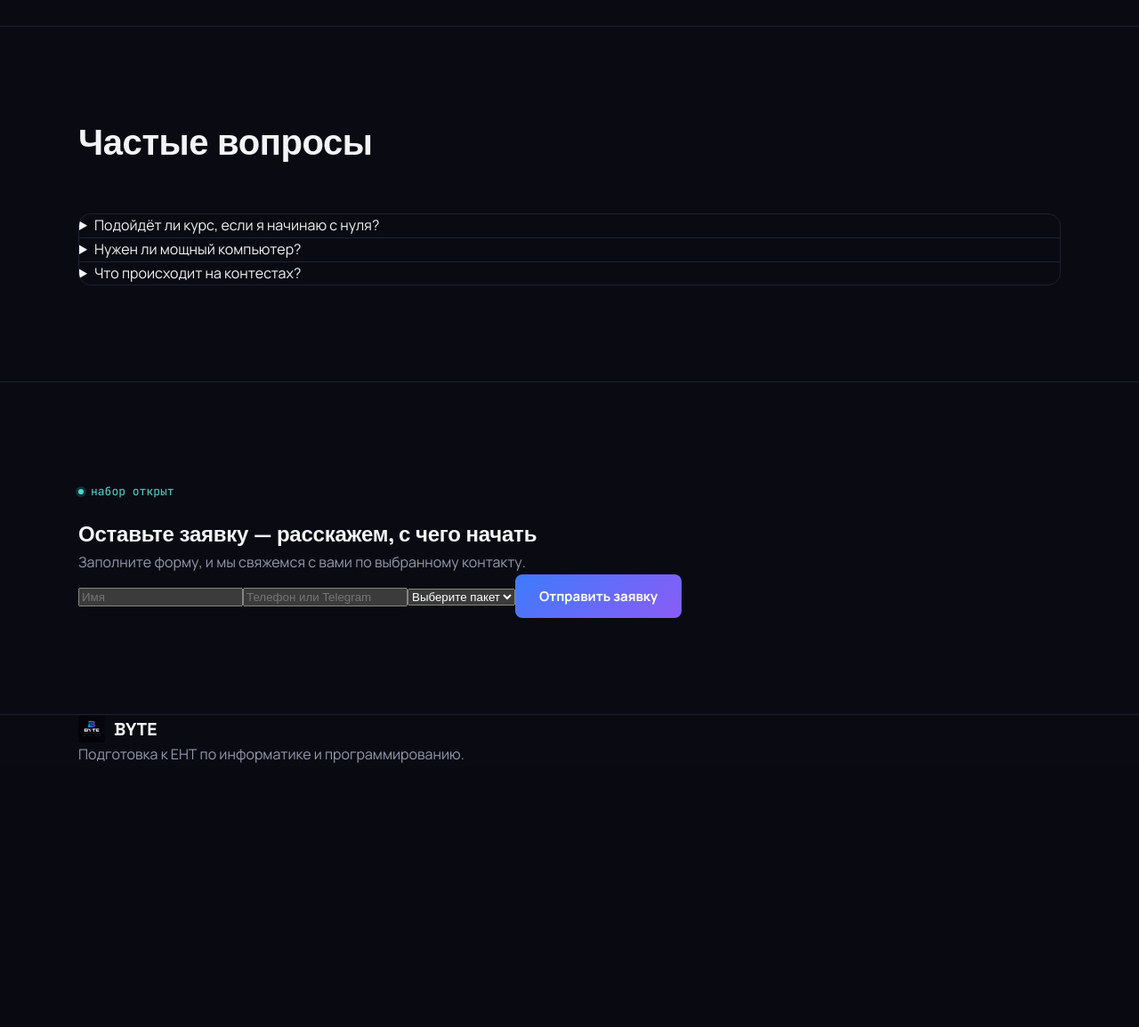
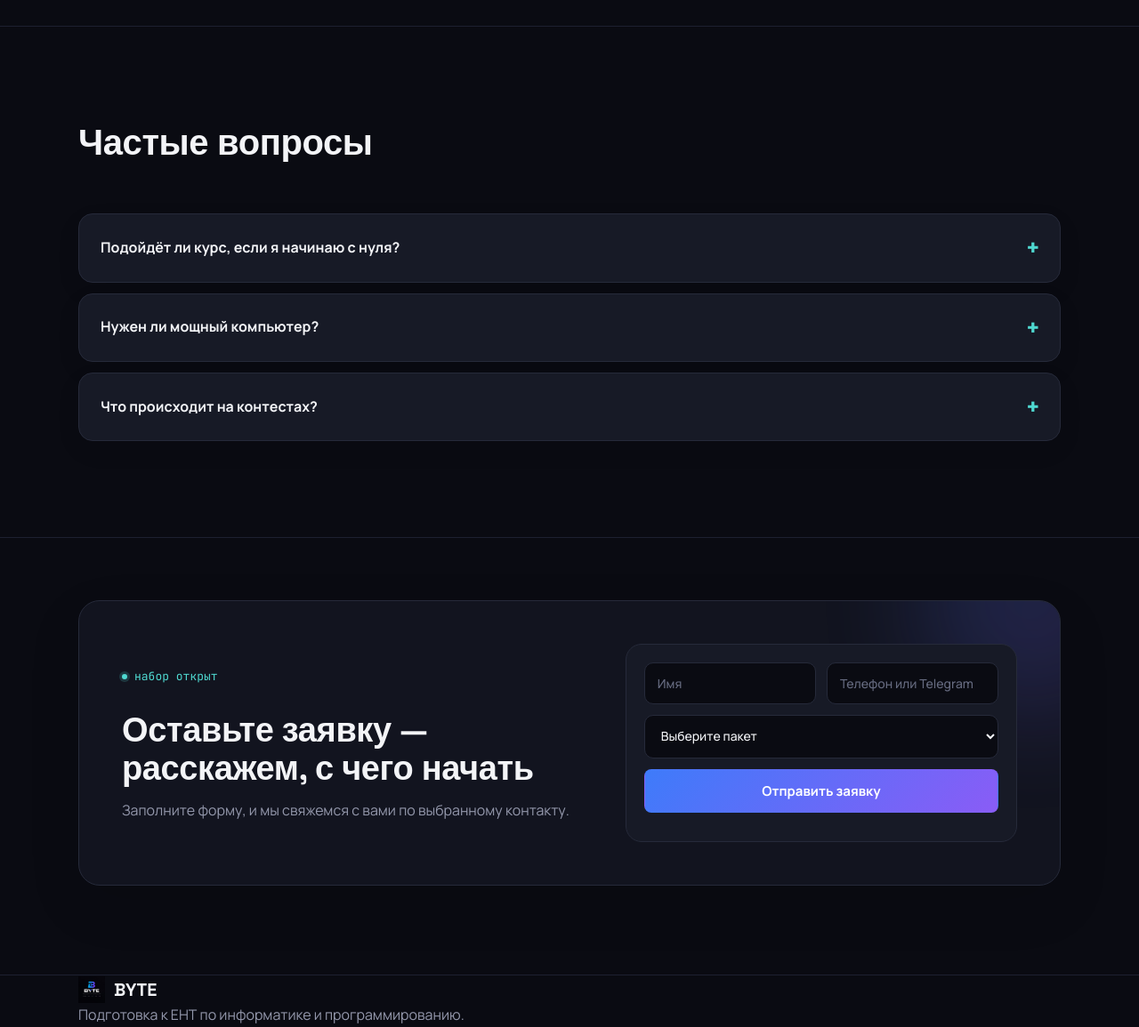
Before and after one commit to TamerlanZhumalipov/BYTE, a Django app: page / in a window 1280 px wide. Shown: the part 4319-5474 px from the top of the page at 89% size. Before the commit the page ends 5177 px from the top, so only its background shows below. Run offline with Django 4.2, Linux system fonts and the light colour scheme.

Commit message:
fix: polish landing FAQ and lead form in both themes

```diff
--- a/static/css/theme.css
+++ b/static/css/theme.css
@@ -13,3 +13,23 @@ html.light-theme .btn-ghost:hover{background:#eafaff;border-color:var(--cyan)}
 html.light-theme .ai-bubble{background:#f0f8fc;color:var(--text)}
 html.light-theme .ai-msg-user .ai-bubble{background:linear-gradient(135deg,rgba(22,120,242,.13),rgba(8,189,207,.13))}
 .theme-button{width:40px;height:40px;display:inline-grid;place-items:center;flex:0 0 40px;border:1px solid var(--border);border-radius:12px;background:var(--bg-card);color:var(--text);cursor:pointer;font-size:18px;line-height:1;transition:.18s ease}.theme-button:hover{border-color:var(--cyan);transform:translateY(-1px)}
+
+/* Landing: FAQ built with native details */
+.faq-list{display:grid;gap:12px;background:transparent;border:0;overflow:visible}
+.faq-item{background:var(--bg-card);border:1px solid var(--border);border-radius:16px;overflow:hidden;box-shadow:0 10px 30px rgba(0,0,0,.06)}
+.faq-item summary{list-style:none;cursor:pointer;padding:20px 24px;color:var(--text);font-family:var(--font-body);font-size:16px;font-weight:700;display:flex;align-items:center;justify-content:space-between;gap:20px}
+.faq-item summary::-webkit-details-marker{display:none}.faq-item summary::after{content:'+';font-family:var(--font-mono);font-size:22px;color:var(--cyan);transition:transform .2s ease}.faq-item[open] summary::after{transform:rotate(45deg)}
+.faq-item p{padding:0 24px 22px;max-width:760px;font-size:14.5px;line-height:1.7}
+
+/* Landing: CTA/application card */
+#cta{padding-top:70px;padding-bottom:100px}
+#cta .container{max-width:1160px}
+.cta-box{position:relative;overflow:hidden;display:grid;grid-template-columns:minmax(0,1fr) minmax(420px,.85fr);gap:48px;align-items:center;padding:48px;border:1px solid var(--border);border-radius:24px;background:var(--bg-elevated);box-shadow:0 22px 60px rgba(0,0,0,.10)}
+.cta-box::before{content:'';position:absolute;width:260px;height:260px;right:-100px;top:-130px;border-radius:50%;background:var(--gradient);filter:blur(60px);opacity:.18;pointer-events:none}
+.cta-box h2{font-size:clamp(28px,3vw,38px);line-height:1.15;margin:10px 0 12px}.cta-box>div>p{max-width:520px}
+.lead-form{position:relative;display:grid;grid-template-columns:1fr 1fr;gap:12px;padding:20px;border:1px solid var(--border);border-radius:18px;background:var(--bg-card)}
+.lead-form input,.lead-form select{width:100%;min-width:0;padding:13px 14px;border:1px solid var(--border);border-radius:10px;background:var(--bg);color:var(--text);font:500 14px var(--font-body);outline:none}.lead-form input:focus,.lead-form select:focus{border-color:var(--cyan);box-shadow:0 0 0 3px rgba(79,216,208,.10)}.lead-form input::placeholder{color:var(--text-faint)}
+.lead-form select,.lead-form button,.lead-form .form-status{grid-column:1/-1}.lead-form button{min-height:48px}.form-status{min-height:0;margin:0;font-size:13px}
+html.light-theme .cta-box{background:linear-gradient(135deg,#fff 0%,#f4fcff 100%);box-shadow:0 24px 70px rgba(20,104,145,.10)}html.light-theme .lead-form{background:#fff}
+@media(max-width:850px){.cta-box{grid-template-columns:1fr;padding:30px;gap:28px}.lead-form{grid-template-columns:1fr}.lead-form input,.lead-form select,.lead-form button{grid-column:1}}
+@media(max-width:520px){.cta-box{padding:22px;border-radius:18px}.lead-form{padding:14px}}
```
